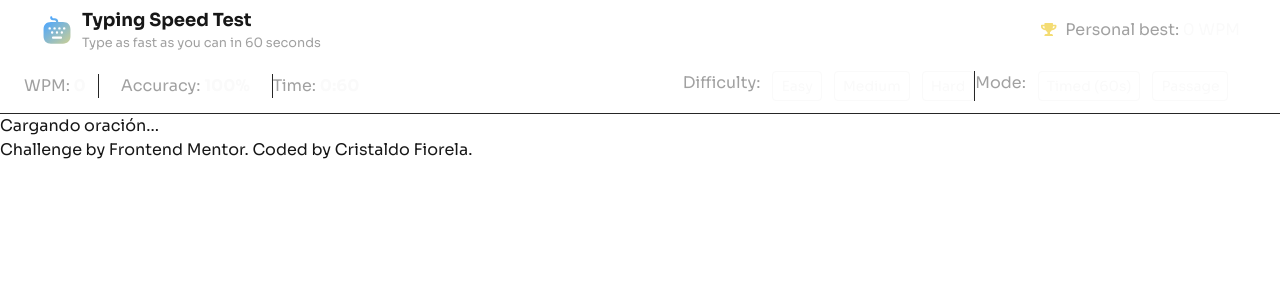
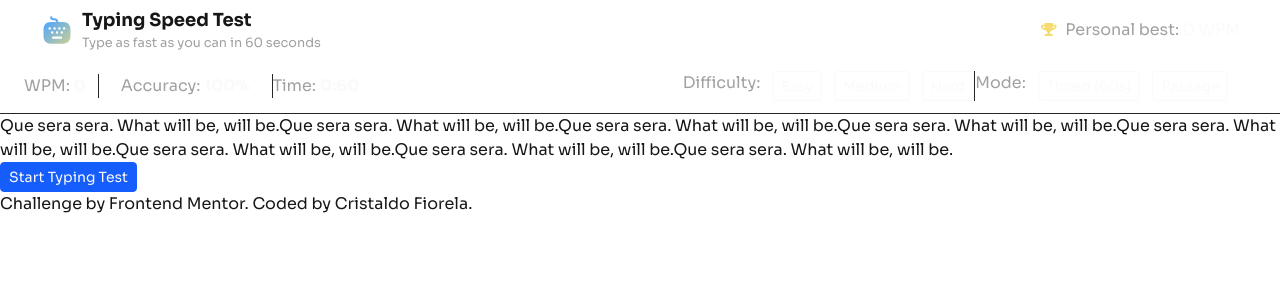
Before and after one commit to Cristaldo-Fiorela/typing-speed, a Next.js app: page / in a window 1280 px wide. Shown: the top 300 px of the page. Built offline with nearby package versions, Linux system fonts and the light colour scheme.

Commit message:
feat: add typing area placeholder

```diff
--- a/components/typing-test/typing-area.tsx
+++ b/components/typing-test/typing-area.tsx
@@ -1,14 +1,32 @@
 "use client";
 
+import { useState } from "react";
 import { useOneSentence } from "@/hooks/use-fetch-data";
+import SquareButton from "../ui/square-button";
+
+const PLACEHOLDER = "Que sera sera. What will be, will be.".repeat(8);
 
 const TypingArea = () => {
+    const [itStart, setItStart] = useState(false);
     const { sentence, getRandomSentence } = useOneSentence("easy");
-    return (
-        <div id="typing-area">
-            <p>{sentence?.text ?? "Cargando oración..."}</p>
-        </div>
-    );
+
+    const handleStart = () => {
+        setItStart(true);
+        getRandomSentence();
+    };
+
+    if (!itStart) {
+        return (
+            <div id="typing-area">
+                <p>{PLACEHOLDER}</p>
+                <SquareButton onClick={handleStart} fill>
+                    Start Typing Test
+                </SquareButton>
+            </div>
+        );
+    } else {
+        return <p>{sentence?.text}</p>;
+    }
 };
 
 export default TypingArea;
--- a/components/ui/square-button.tsx
+++ b/components/ui/square-button.tsx
@@ -1,10 +1,15 @@
 type SquareButtonProps = {
     children: React.ReactNode;
+    onClick?: () => void;
+    fill?: boolean;
 };
 
-const SquareButton = ({ children }: SquareButtonProps) => {
+const SquareButton = ({ children, fill, ...props }: SquareButtonProps) => {
     return (
-        <button className="text-neutral-50 border rounded py-1 px-2 hover:border-blue-600 hover:text-blue-400 transition-colors cursor-pointer text-sm">
+        <button
+            className={`text-neutral-50 border rounded py-1 px-2 transition-colors cursor-pointer text-sm ${fill ? "border-blue-600 hover:text-neutral-50 bg-blue-600" : "hover:border-blue-600 hover:text-blue-400"}`}
+            {...props}
+        >
             {children}
         </button>
     );
```
